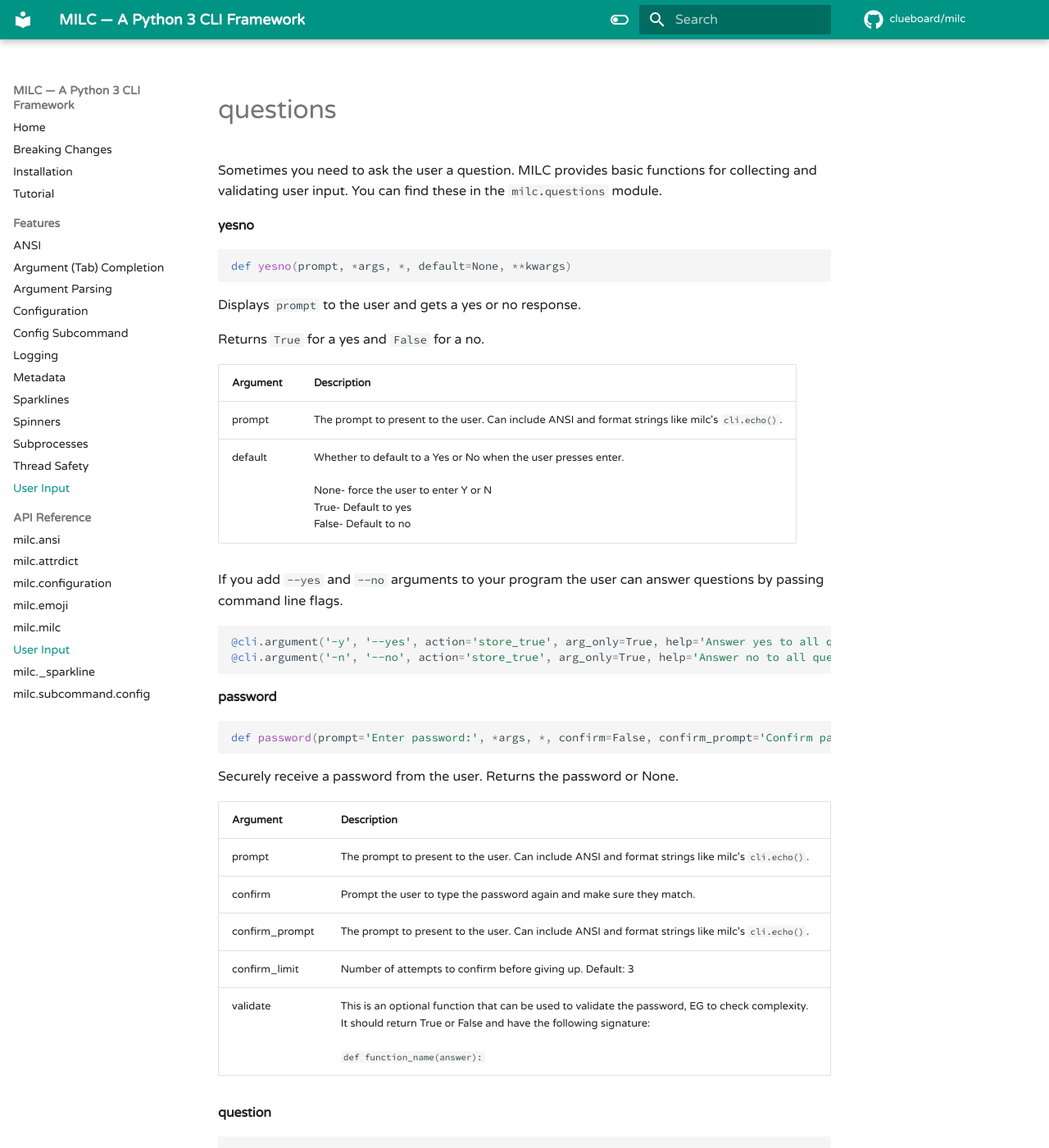
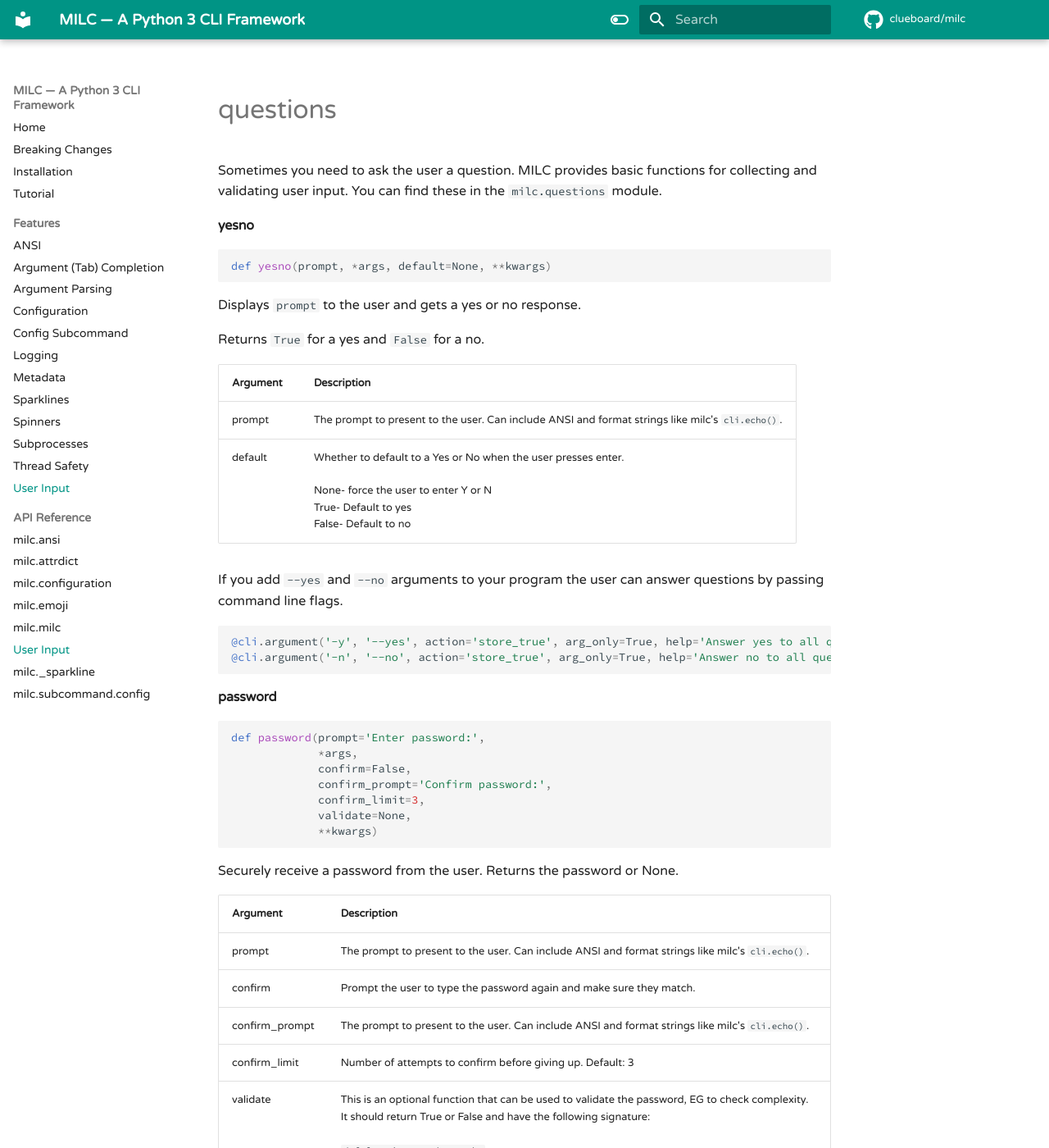
Before and after one commit to clueboard/milc, an MkDocs documentation site: the page built from docs/api_questions.md, in a window 1280 px wide and 1400 px high. Shown: the whole window at 82% size. Built offline with MkDocs 1.6.1 and Material for MkDocs 9.7.7, drawn with Linux system fonts in a browser that asks for light colours; comment, search, counter and statistics services are not loaded; the version menu is left out; some of the changed text lies outside the part shown.

````diff
--- a/docs/api_questions.md
+++ b/docs/api_questions.md
@@ -9,7 +9,7 @@ Sometimes you need to ask the user a question. MILC provides basic functions for
 #### yesno
 
 ```python
-def yesno(prompt, *args, *, default=None, **kwargs)
+def yesno(prompt, *args, default=None, **kwargs)
 ```
 
 Displays `prompt` to the user and gets a yes or no response.
@@ -33,7 +33,13 @@ If you add `--yes` and `--no` arguments to your program the user can answer ques
 #### password
 
 ```python
-def password(prompt='Enter password:', *args, *, confirm=False, confirm_prompt='Confirm password:', confirm_limit=3, validate=None, **kwargs)
+def password(prompt='Enter password:',
+             *args,
+             confirm=False,
+             confirm_prompt='Confirm password:',
+             confirm_limit=3,
+             validate=None,
+             **kwargs)
 ```
 
 Securely receive a password from the user. Returns the password or None.
@@ -51,7 +57,13 @@ Securely receive a password from the user. Returns the password or None.
 #### question
 
 ```python
-def question(prompt, *args, *, default=None, confirm=False, answer_type=str, validate=None, **kwargs)
+def question(prompt,
+             *args,
+             default=None,
+             confirm=False,
+             answer_type=str,
+             validate=None,
+             **kwargs)
 ```
 
 Allow the user to type in a free-form string to answer.
@@ -69,7 +81,13 @@ Allow the user to type in a free-form string to answer.
 #### choice
 
 ```python
-def choice(heading, options, *args, *, default=None, confirm=False, prompt='Please enter your choice: ', **kwargs)
+def choice(heading,
+           options,
+           *args,
+           default=None,
+           confirm=False,
+           prompt='Please enter your choice: ',
+           **kwargs)
 ```
 
 Present the user with a list of options and let them select one.
````
Also changed, not shown: docs/api__in_argv.md (added, +3 -0 lines), docs/api__sparkline.md (+14 -1 lines), docs/api_milc.md (+20 -3 lines), docs/api_subcommand_config.md (+13 -3 lines).
